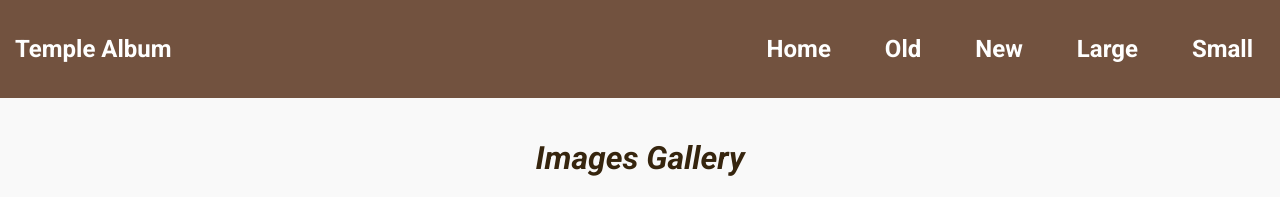
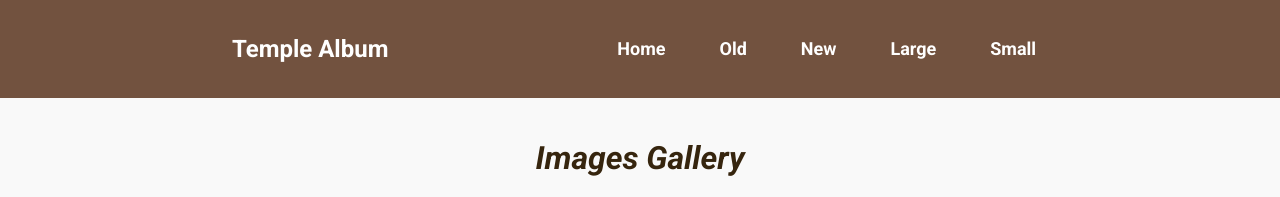
Before and after one commit to refiloe90/wdd131, a plain HTML site: page filtered-temples.html in a window 1280 px wide. Shown: the top 197 px of the page. Drawn offline with Linux system fonts and the light colour scheme.

Commit message:
temple album

```diff
--- a/filtered-temples.html
+++ b/filtered-temples.html
@@ -5,7 +5,7 @@
     <meta name="viewport" content="width=device-width, initial-scale=1.0">
     <meta name="author" content="Refiloe Moeta">
     <meta name="description" content="WDD 131 Picture Album - Pictures of my most favorite temples from all across the world.">
-    <title>WDD 131 - Picture Album Enhancement</title>
+    <title>WDD 131 Picture Album Enhancement</title>
     <link rel="stylesheet" href="styles/filtered-temples.css">
     <link rel="stylesheet" href="styles/filtered-temples-large.css">
     <script src="scripts/filtered-temples.js" defer></script>
--- a/scripts/filtered-temples.js
+++ b/scripts/filtered-temples.js
@@ -109,7 +109,7 @@ const temples = [
     templeName: "Accra Ghana",
     location: "Accra, Ghana",
     dedicated: "2004, January, 11",
-    area: 17500,
+    area: 1750,
     imageUrl:
     "https://content.churchofjesuschrist.org/templesldsorg/bc/Temples/photo-galleries/accra-ghana/400x250/accra-ghana-temple-758797-wallpaper.jpg"
   }
--- a/styles/filtered-temples-large.css
+++ b/styles/filtered-temples-large.css
@@ -1,7 +1,7 @@
 @media screen and (min-width: 768px) {
   .header-content {
     flex-direction: row;
-    justify-content: space-between;
+    justify-content: space-evenly;
     align-items: center;
   }
 
--- a/styles/filtered-temples.css
+++ b/styles/filtered-temples.css
@@ -31,7 +31,7 @@ nav ul {
   display: flex;
   flex-direction: column;
   gap: 10px;
-  font-size: x-large;
+  font-size: large;
 }
 
 nav a {
```
